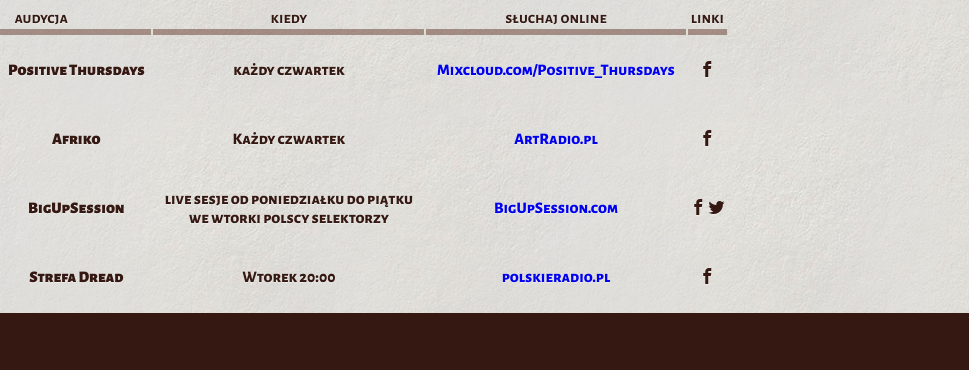
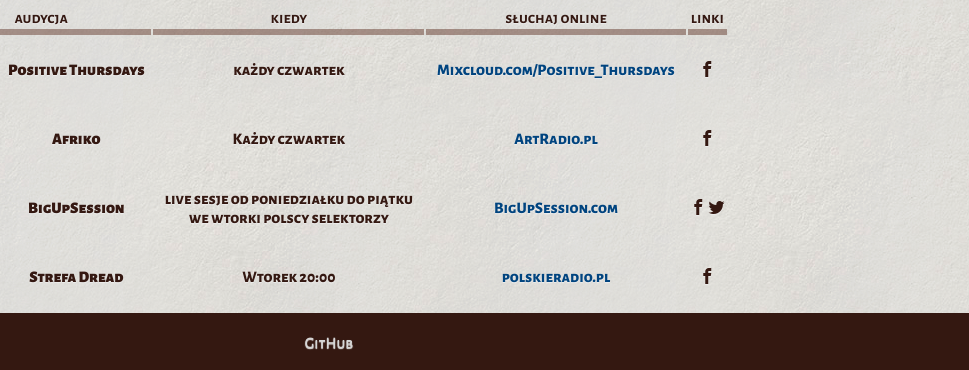
Before and after one commit to KKrisu/soundsystemculture.pl, a plain HTML site: page index.html in a window 1280 px wide. Shown: the part 897-1267 px from the top of the page, 311-1280 px from the left. Drawn offline with Linux system fonts and the light colour scheme; files whose address does not match are found by name.

Commit message:
small tweaks

```diff
--- a/index.html
+++ b/index.html
@@ -2,7 +2,7 @@
 <html>
 
 <head>
-  <link href="https://fonts.googleapis.com/css?family=Alegreya+Sans+SC:700,800,900" rel="stylesheet">
+  <link href="https://fonts.googleapis.com/css?family=Alegreya+Sans+SC:500,700,800,900" rel="stylesheet">
   <link rel="stylesheet" href="assets/icomoon/style.css">
   <style>
     /*http://paletton.com/#uid=10a0u0kll6wbdqvedb5tb2HWp03*/
@@ -28,6 +28,11 @@
 
     * {
       box-sizing: border-box;
+    }
+
+    a {
+      color: #00447f;
+      text-decoration: none;
     }
 
     button {
@@ -100,9 +105,6 @@
       width: 800px;
       margin: auto;
     }
-    .auditions table a {
-      text-decoration: none;
-    }
     .auditions table a.icon {
       color: currentColor;
     }
@@ -120,15 +122,20 @@
     footer, header {
       width: 100%;
       background-color: #341811;
+      color: #d6d6d6;
+    }
+    footer a, header a {
+      color: currentColor;
     }
     header h1 {
-      color: #d6d6d6;
       text-shadow: 0 1px 1px #484848;
       margin: 10px;
       font-size: 36px;
     }
     footer {
       height: 60px;
+      font-weight: 500;
+      line-height: 60px;
     }
   </style>
 </head>
@@ -254,10 +261,9 @@
       </tbody>
     </table>
   </section>
-
   <footer>
-
-  <footer>
+    <a href="https://github.com/KKrisu/soundsystemculture.pl">GitHub</a>
+  </footer>
 
   <script>
     var addEventForm = document.querySelector('.add-event-form');
```
Also changed, not shown: 1 other file.
